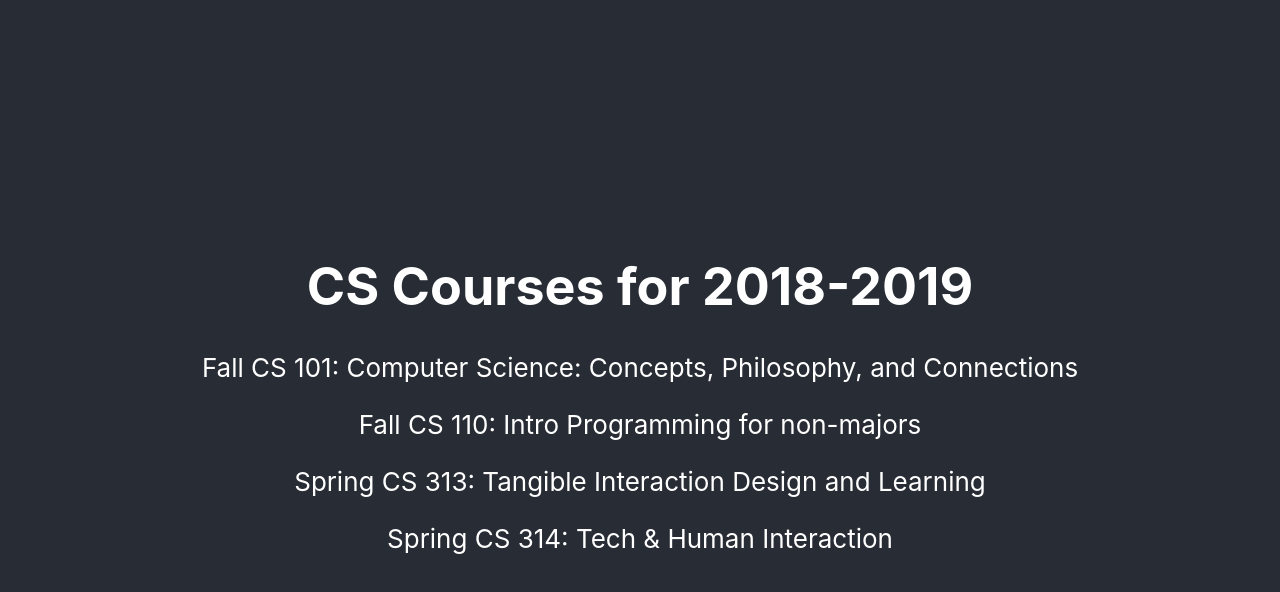
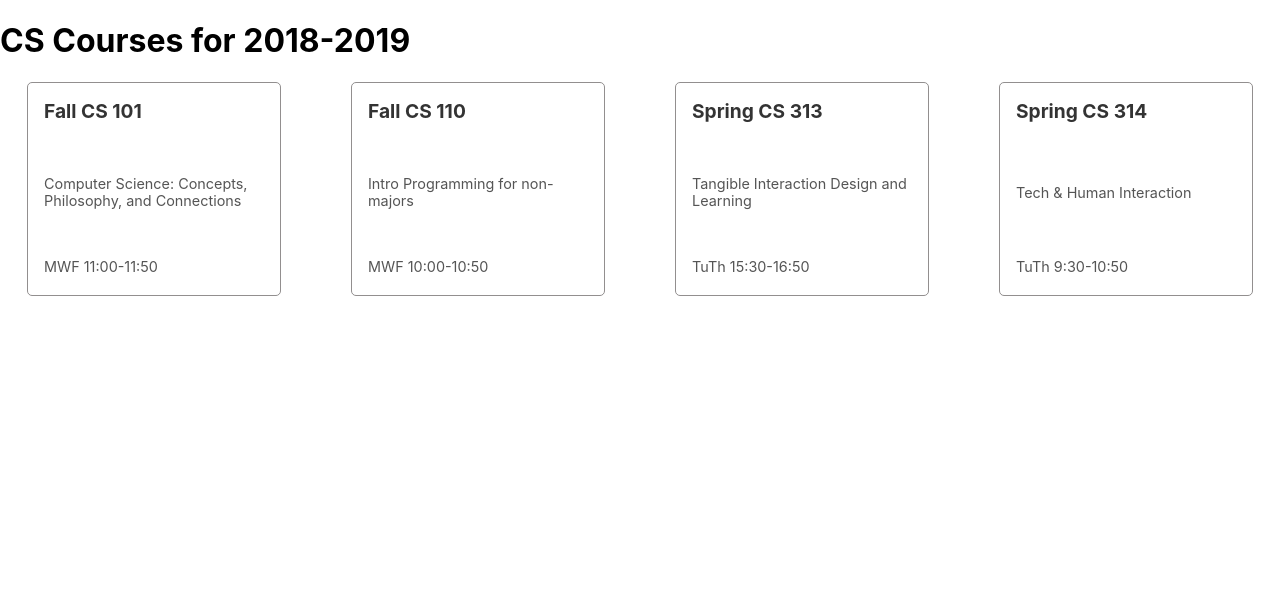
Before and after one commit to sohamshah2025/react-392, a React (Vite) app in the folder react-392/: page / in a window 1280 px wide. Shown: the top 592 px of the page. Built offline with nearby package versions, Linux system fonts and the light colour scheme.

Commit message:
Add Style

```diff
--- a/react-392/src/App.jsx
+++ b/react-392/src/App.jsx
@@ -1,6 +1,6 @@
 import { useState } from 'react';
 import logo from './logo.svg';
-import './App.css';
+//import './App.css';
 import Banner from './components/Banner';
 import CourseList from './components/CourseList';
 
--- /dev/null
+++ b/react-392/src/components/Course.css
@@ -0,0 +1,23 @@
+.course-card {
+    border: 1px solid #928f8f;
+    border-radius: 5px;
+    padding: 16px;
+    width: 220px;
+    display: flex;
+    flex-direction: column;
+    justify-content: space-between;
+    height: 180px;
+  }
+
+  .course-card h3 {
+    font-size: 1.2rem;
+    margin: 0 0 8px;
+    color: #333;
+  }
+
+  .course-card p {
+    font-size: 0.9rem;
+    margin: 4px 0;
+    color: #555;
+    border-bottom: 1px #555;
+  }
--- /dev/null
+++ b/react-392/src/components/Course.jsx
@@ -0,0 +1,13 @@
+import './Course.css';
+
+const Course = ({ course }) => {
+  return (
+    <div className="course-card">
+      <h3>{course.term} CS {course.number}</h3>
+      <p>{course.title}</p>
+      <p>{course.meets}</p>
+    </div>
+  );
+};
+
+export default Course;
--- /dev/null
+++ b/react-392/src/components/CourseList.css
@@ -0,0 +1,7 @@
+.course-list {
+    display: flex;
+    flex-direction: row;
+    flex-wrap: wrap;
+    gap: 16px;
+    justify-content: space-around;
+  }
--- a/react-392/src/components/CourseList.jsx
+++ b/react-392/src/components/CourseList.jsx
@@ -1,14 +1,14 @@
-const CourseList = ({courses}) => {
-    return (
-      <div>
+import Course from './Course'; // Importing the Course component
+import './CourseList.css'
 
-          {Object.entries(courses).map(([courseKey,course]) => {
-            return (
-                <p>{course.term} CS {course.number}: {course.title}</p>
-            );
-          })}
+const CourseList = ({ courses }) => {
+  return (
+    <div className="course-list">
+      {Object.entries(courses).map(([courseKey, course]) => (
+        <Course key={courseKey} course={course} />
+      ))}
+    </div>
+  );
+};
 
-      </div>
-    );
-};
-  export default CourseList;
+export default CourseList;
```
